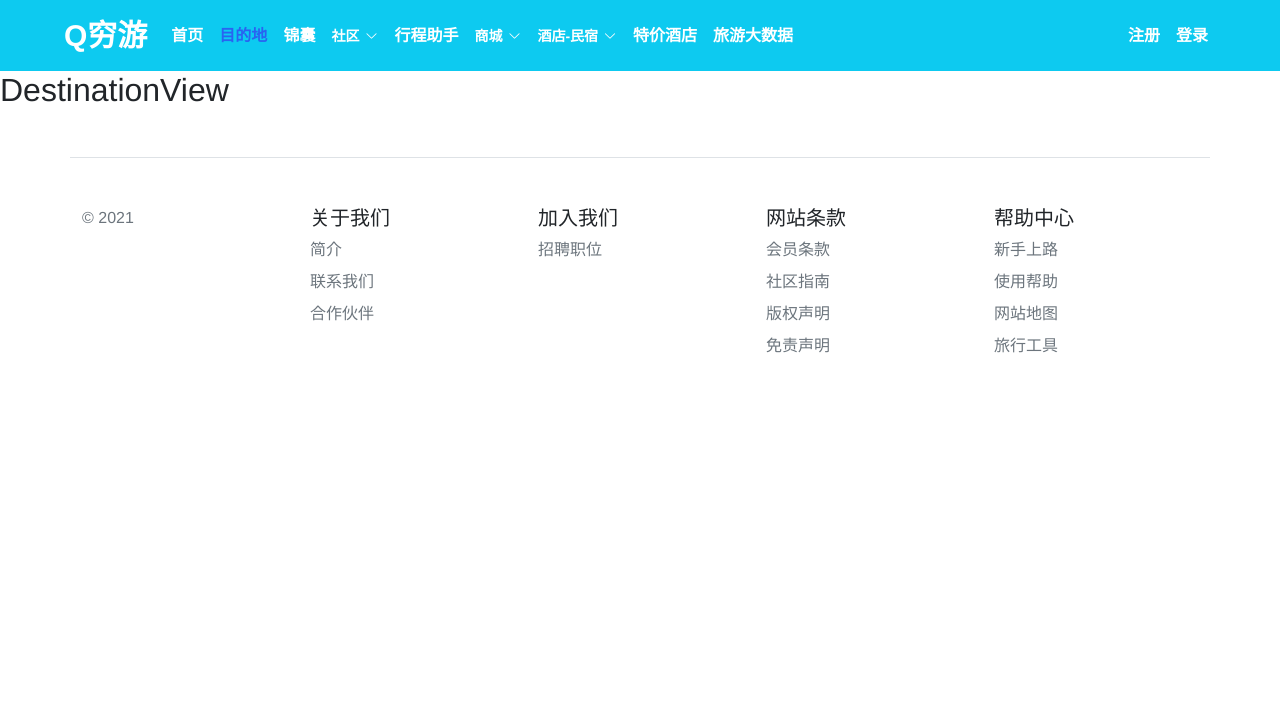
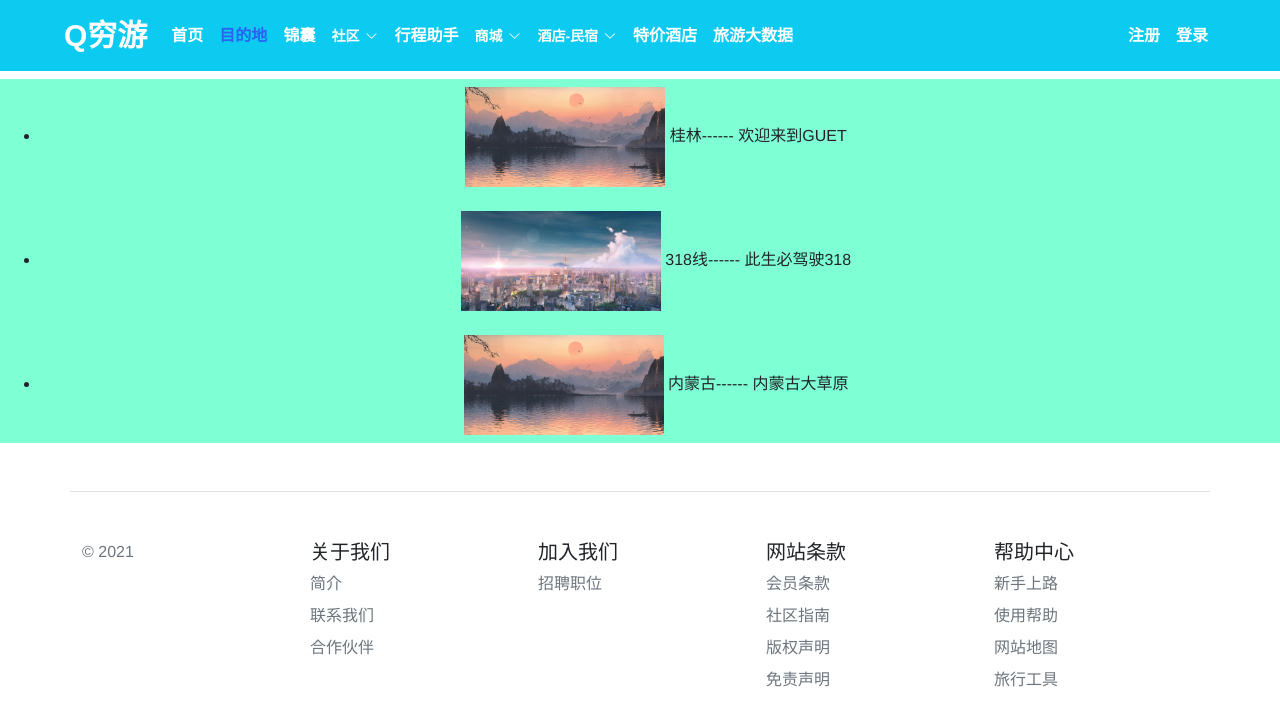
Before and after one commit to Funny1124/walking-with-the-wind, a Vue app: page /destination in a window 1280 px wide. Shown: the top 726 px of the page. Built offline with nearby package versions, Linux system fonts and the light colour scheme.

Commit message:
目的地添加信息

```diff
--- a/src/views/DestinationView.vue
+++ b/src/views/DestinationView.vue
@@ -1,6 +1,14 @@
 <template>
   <div>
-    <h2>DestinationView</h2>
+    <div class="customized">
+      <ul>
+        <li v-for="(item,index) in cityList" :key="index">
+          <img :src=item.image alt="">
+          {{ item.city }}------
+          {{ item.desc }}
+        </li>
+      </ul>
+    </div>
   </div>
 </template>
 
@@ -8,11 +16,43 @@
 
 export default {
   name: 'DestinationView',
-  components: {
-  }
+  data () {
+    return {
+      cityList: [
+        {
+          city: '桂林',
+          image: require('@/assets/img/river.jpg'),
+          desc: '欢迎来到GUET'
+        },
+        {
+          city: '318线',
+          image: require('@/assets/img/city.jpg'),
+          desc: '此生必驾驶318'
+        },
+        {
+          city: '内蒙古',
+          image: require('@/assets/img/river.jpg'),
+          desc: '内蒙古大草原'
+        }
+      ]
+    }
+  },
+  components: {}
 }
 </script>
 
-<style scoped>
+<style lang="less" scoped>
+.customized {
+  text-align: center;
+  background-color: aquamarine;
+}
 
+li {
+  margin: 8px;
+  padding: 8px;
+  img {
+    height: 100px;
+    width: 200px;
+  }
+}
 </style>
```
